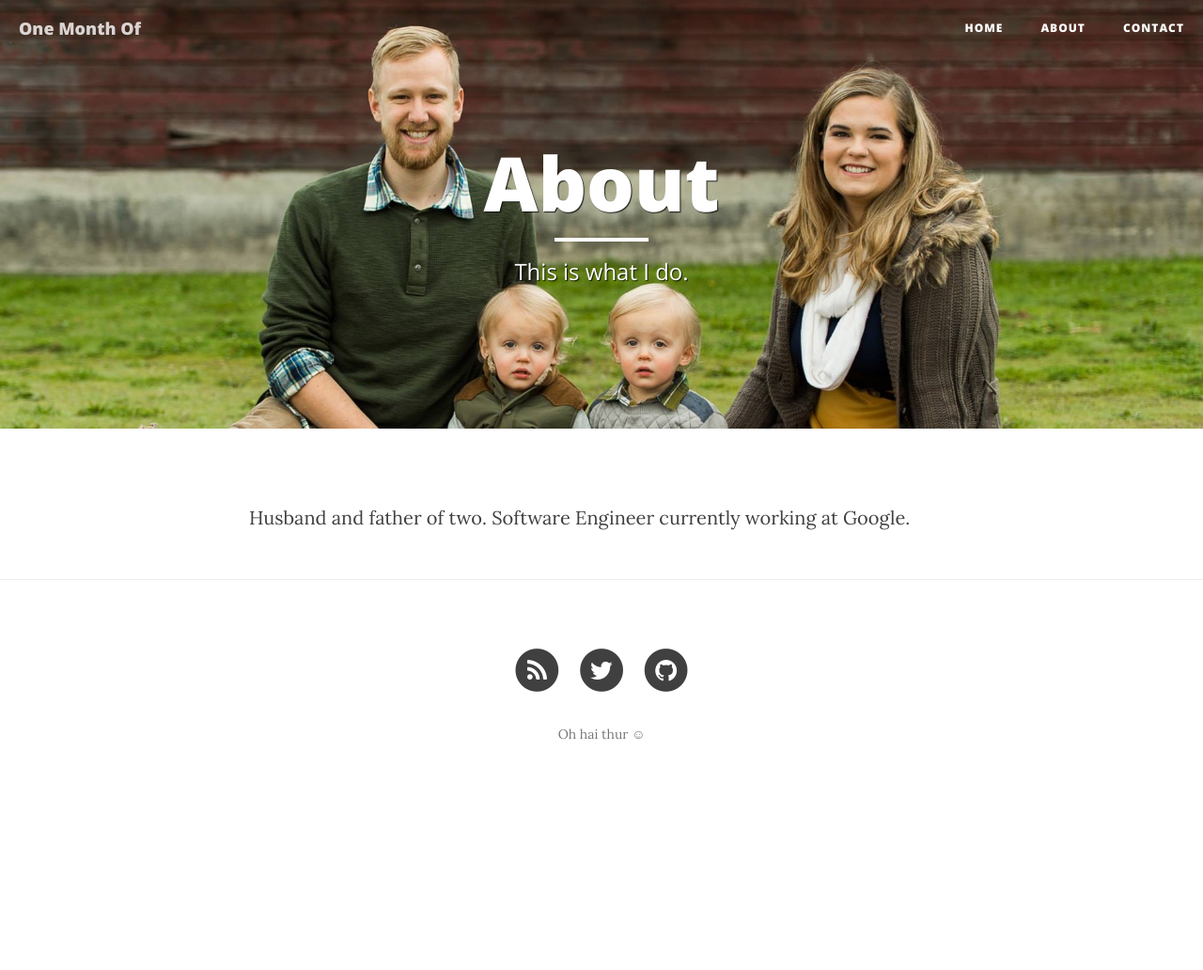
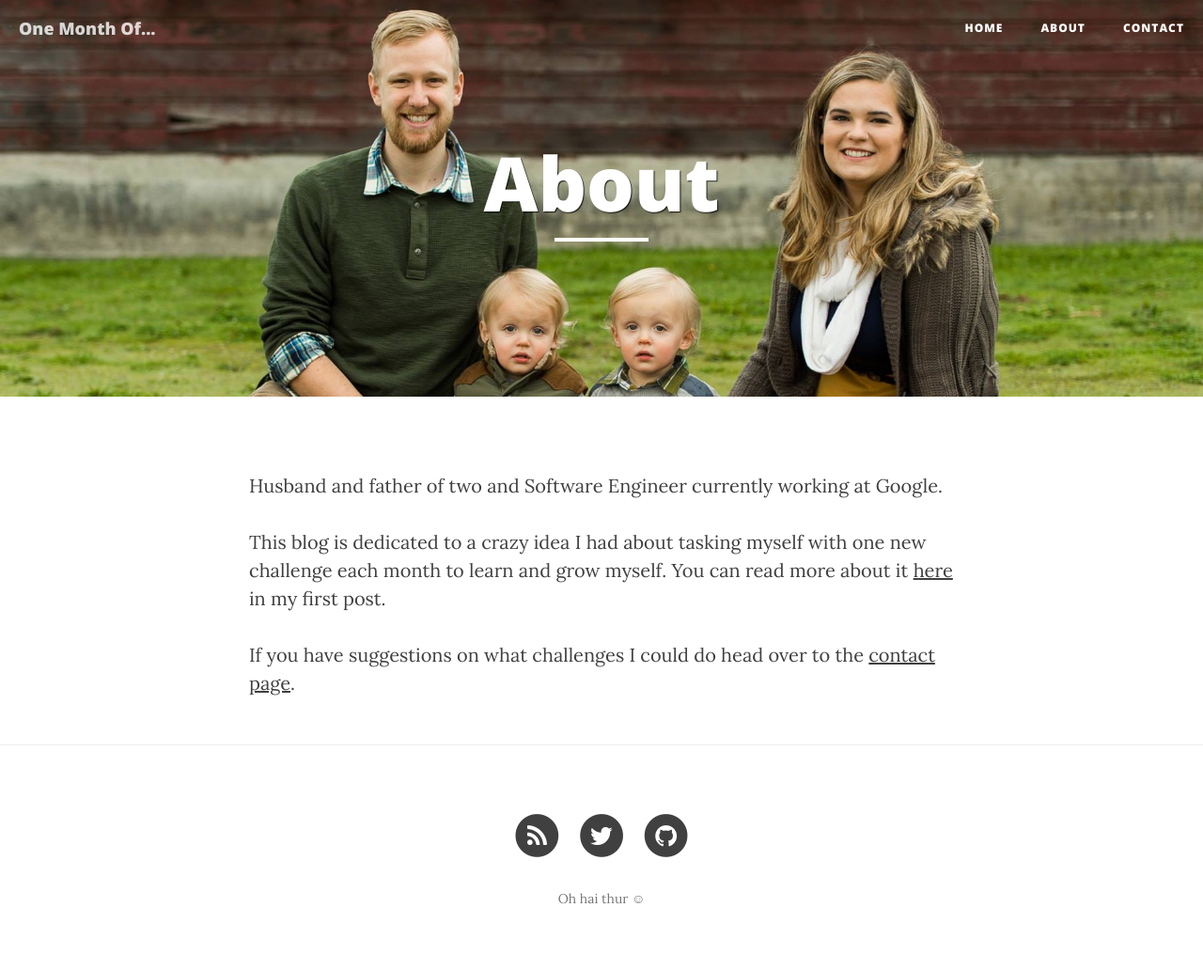
Before and after one commit to joshdstanton/onemonthof.github.io, a Jekyll site: the page built from about.html, in a window 1280 px wide. Shown: the whole page at 94% size. Built offline with Jekyll 4.4.1, drawn with Linux system fonts in a browser that asks for light colours; nearby versions of some CDN libraries; before the commit the page ends 900 px from its top, so only the background shows below that.

```diff
--- a/_config.yml
+++ b/_config.yml
@@ -1,5 +1,5 @@
 # Site settings
-title: One Month Of
+title: One Month Of...
 email: contact@onemonthof.com
 description: "One Month Of, a blog about my one month adventures."
 baseurl: ""
--- a/about.html
+++ b/about.html
@@ -1,8 +1,13 @@
 ---
 layout: page
 title: "About"
-description: "This is what I do."
+description: ""
 header-img: "img/about-bg.jpg"
 ---
 
-<p>Husband and father of two. Software Engineer currently working at Google.
+<p>Husband and father of two and Software Engineer currently working at Google.
+<p>This blog is dedicated to a crazy idea I had about tasking myself with one
+new challenge each month to learn and grow myself. You can read more about it
+<a href="{% post_url 2014-12-20-the-beginning %}">here</a> in my first post.
+<p>If you have suggestions on what challenges I could do head over to the
+<a href="/contact.html">contact page</a>.
--- a/contact.html
+++ b/contact.html
@@ -5,15 +5,12 @@ description: ""
 header-img: "img/contact-bg.jpg"
 ---
 
-<p>Want to get in touch with me? Have a recommendation for a challenge? Have a suggestion or a complaint?
+<p>Want to get in touch with me? Have a recommendation for a challenge? Maybe a suggestion or a complaint?
 There is no guarantee I will get back with you but if it makes you feel better go ahead and give it a shot!</p>
 
 <p>If you see any typo's or bad grammar submit a <a href="https://github.com/onemonthof/onemonthof.github.io/pulls">pull
 request</a>, I'll try to link to the markdown file on every post. Or email <a href="mailto:suggestions@onemonthof.com">suggestions@onemonthof.com</a> or fill out the form below.
 
-<!-- Contact Form - Enter your email address on line 19 of the mail/contact_me.php file to make this form work. -->
-<!-- WARNING: Some web hosts do not allow emails to be sent through forms to common mail hosts like Gmail or Yahoo. It's recommended that you use a private domain email address! -->
-<!-- NOTE: To use the contact form, your site must be on a live web host with PHP! The form will not work locally! -->
 <form name="sentMessage" id="contactForm" novalidate>
     <div class="row control-group">
         <div class="form-group col-xs-12 floating-label-form-group controls">
--- a/index.html
+++ b/index.html
@@ -1,6 +1,6 @@
 ---
 layout: page
-description: "A Blog About My Monthly Challenges"
+description: "Chaos, Learning, Lunacy, Adventure, Fun, Take Your Pick!"
 header-img: "img/home-bg.jpg"
 ---
 
```
Also changed, not shown: js/clean-blog.js (+8 -42 lines), js/clean-blog.min.js, 7 other files.
